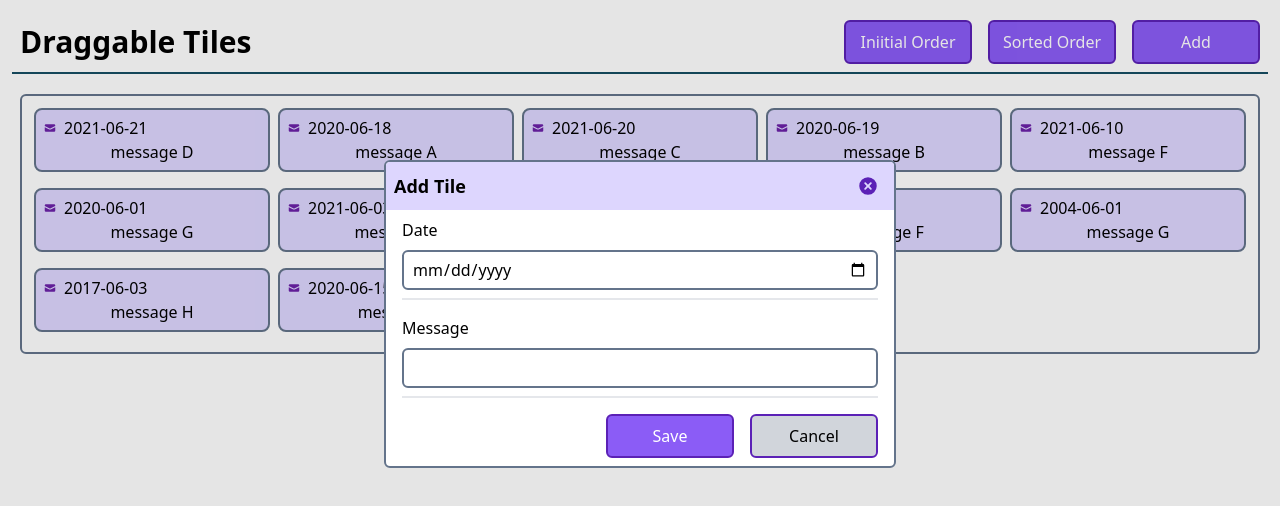
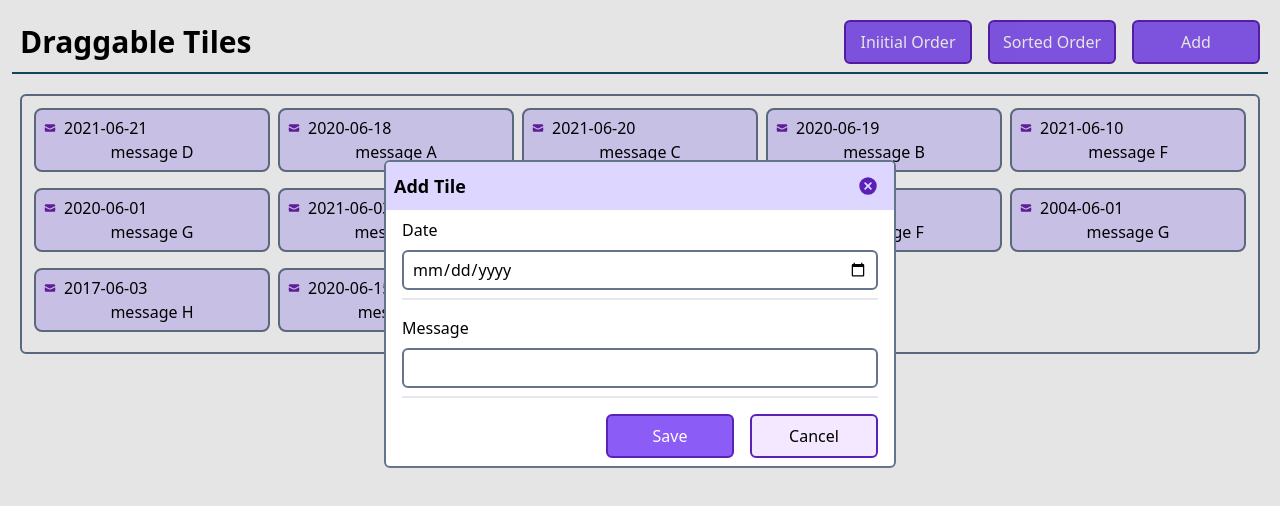
Before and after one commit to abbasmeeran/dndtiles, a React (Vite) app: page / in a window 1280 px wide. Both pictures are taken after a click on the button "Add". Shown: the top 506 px of the page. Built offline with nearby package versions, Linux system fonts and the light colour scheme.

Commit message:
dnd tiles

```diff
--- a/src/Components/TileForm/index.tsx
+++ b/src/Components/TileForm/index.tsx
@@ -117,7 +117,7 @@ function TileForm({ dialogRef, onSave }: Props) {
           </button>
           <button
             onClick={onCancel}
-            className="button w-20 bg-gray-300 text-black"
+            className="button w-20 bg-purple-100 text-black"
           >
             Cancel
           </button>
--- a/src/index.css
+++ b/src/index.css
@@ -4,7 +4,7 @@
 
 @layer components {
   :root {
-    --drop-color: theme("colors.violet.700");
+    --drop-color: theme("colors.violet.500");
     --tile-border-color: theme("colors.violet.800");
     --tile-bg-color: theme("colors.violet.200");
   }
```
Also changed, not shown: 1 other file (tests, documents, lock files or other folders).
